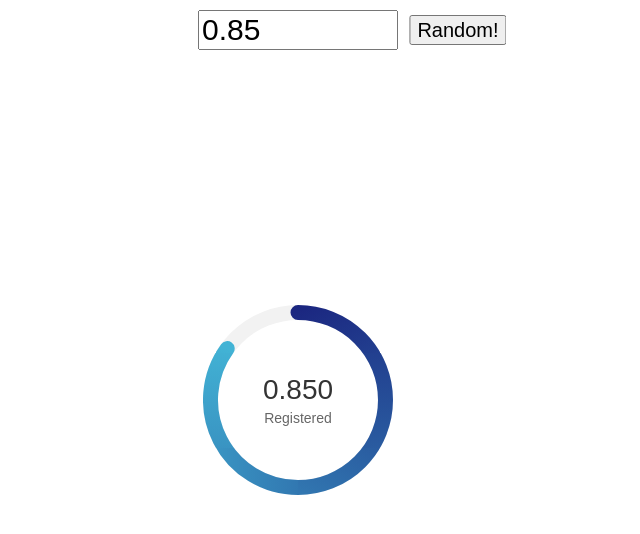
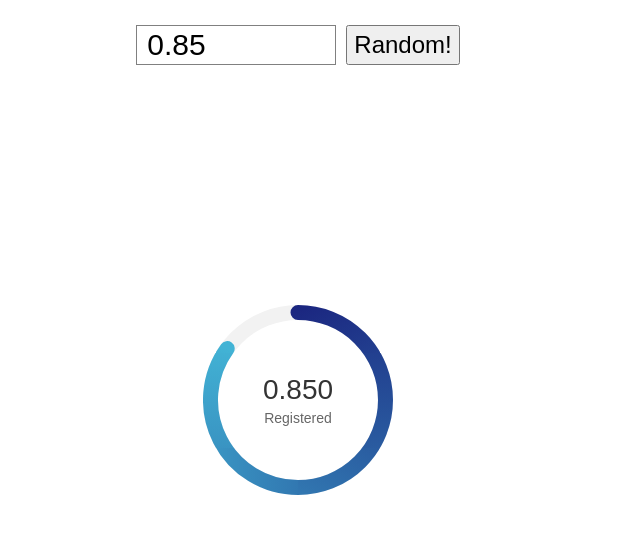
Before and after one commit to frontend-yoni/gauge, a plain HTML site: page index.html in a window 1280 px wide. Shown: the whole page, without its empty margins (342-982 px from the left). Drawn offline with Linux system fonts and the light colour scheme.

Commit message:
Add files via upload

```diff
--- a/index.html
+++ b/index.html
@@ -1,4 +1,5 @@
 <html lang="en">
+<meta name="viewport" content="width=device-width, initial-scale=1.0">
 <head>
 
     <link rel="stylesheet" href="src/Common/resources/JJCommonStyle.css">
@@ -50,24 +51,30 @@
         font-family: Arial;
     }
 
+    .inputArea {
+        position: absolute;
+        width: 100%;
+        top: 25px;
+        height: 40px;
+        display: flex;
+        justify-content: center;
+        align-items: center;
+    }
+
     input {
-        position: absolute;
-        top: 10px;
-        left: 50%;
         width: 200px;
         height: 40px;
-        transform: translateX(-50%);
+        max-width: 50%;
         font-size: 30px;
+        border: 1px solid gray;
+        padding-left: 10px;
     }
 
     .randomButton {
-        position: absolute;
-        top: 10px;
-        left: 50%;
-        transform: translateX(-50%) translateX(160px) translateY(5px);
-        height: 30px;
-        font-size: 20px;
+        height: 40px;
+        font-size: 24px;
         cursor: pointer;
+        margin-left: 10px;
     }
 </style>
 
@@ -149,7 +156,9 @@
 <body>
     <div class="testDiv">
     </div>
-    <input type="number" step="0.1"/>
-    <button class="randomButton">Random!</button>
+    <div class="inputArea">
+        <input type="number" step="0.1"/>
+        <button class="randomButton">Random!</button>
+    </div>
 </body>
 </html>
```
